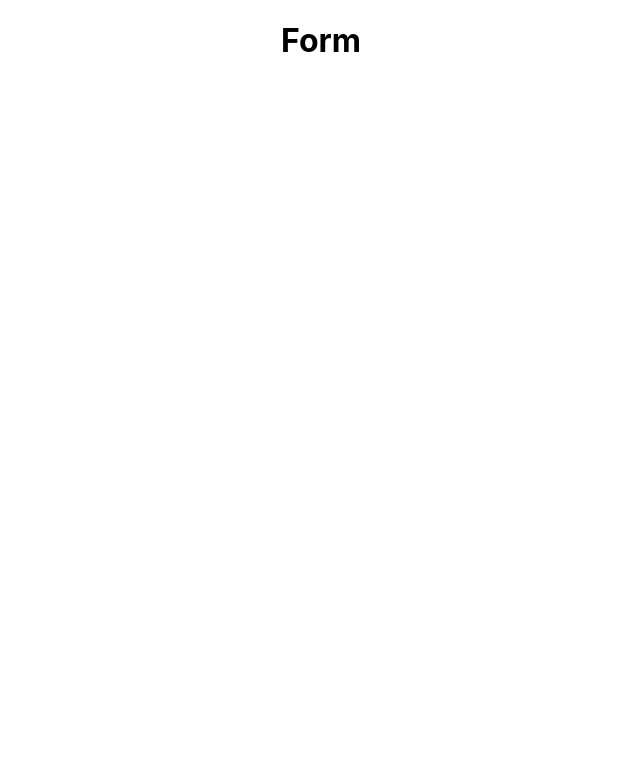
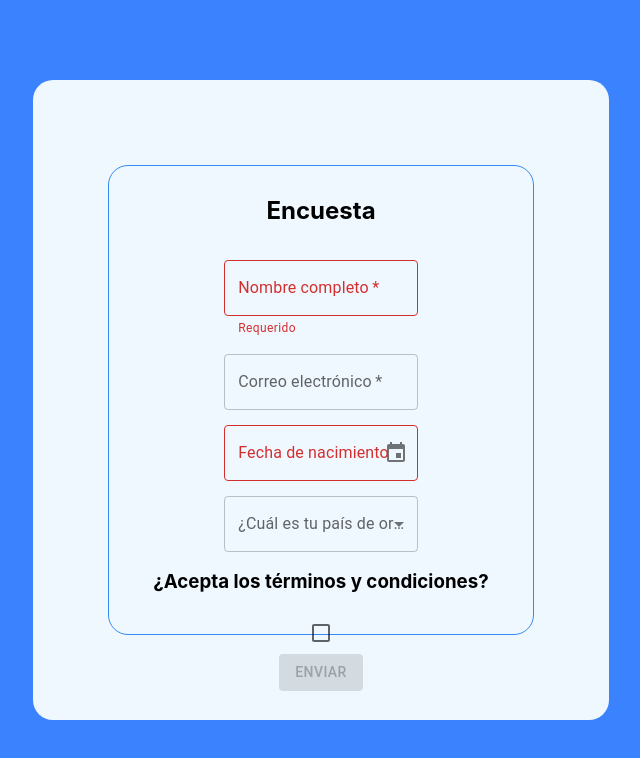
Before and after one commit to LautaroLesni/encuestas-app, a React (Create React App) app: page /encuesta in a window 1280 px wide. Shown: the top 758 px of the page, without its empty margins (319-959 px from the left). Built offline with nearby package versions, Linux system fonts and the light colour scheme.

Commit message:
add form and database connection

```diff
--- a/src/App.js
+++ b/src/App.js
@@ -2,6 +2,7 @@ import './App.css';
 import { Route, Routes } from "react-router-dom";
 import Home from './routes/Home';
 import Encuesta from './routes/Encuesta';
+import Resultados from './routes/Resultados';
 
 function App() {
   return (
@@ -9,6 +10,7 @@ function App() {
       <Routes>
         <Route path='/' element={<Home />}/>
         <Route path='/encuesta' element={<Encuesta />}/>
+        <Route path='/resultados' element={<Resultados />}/>
       </Routes>
     </div>
   );
--- /dev/null
+++ b/src/components/Encuestas.jsx
@@ -0,0 +1,40 @@
+import { QuerySnapshot } from "firebase/firestore";
+import React from "react";
+import { getEncuesta, onGetEncuesta } from "../firebase/firebase-config";
+import { useState, useEffect } from "react";
+
+
+const Encuestas = () =>{
+const [encuestas, setEncuestas] = useState(false)
+
+useEffect(()=>{
+    onGetEncuesta((querySnapshot)=>{
+        const array = []
+
+        querySnapshot.forEach((doc)=>{
+            let encuesta = doc.data()
+            encuesta.id = doc.id
+            array.push(encuesta)
+            console.log(encuesta)
+        })
+        setEncuestas(array)
+
+    })
+},[])
+
+    return (
+        <div>
+            {encuestas.length > 0 ?  encuestas?.map(encuesta => (
+                <div key={encuesta.id}>
+                    <h1>{encuesta.full_name}</h1>
+                    <h1>{encuesta.email}</h1>
+                    <h1>{encuesta.birth_date}</h1>
+                    <h1>{encuesta.country_of_origin}</h1>
+                    <h1>{encuesta.terms_and_conditions}</h1>
+                </div>
+            )) : !encuestas ? <h1>Loading...</h1> : <h1>No hay encuestas cargadas en la base de datos, para poder crearlas presiona este botón</h1>}
+        </div>
+    )
+}
+
+export default Encuestas
--- a/src/components/Form.jsx
+++ b/src/components/Form.jsx
@@ -1,12 +1,152 @@
 import React from "react";
 import db from '../db.json'
+import { useState } from "react";
+import TextField from '@mui/material/TextField';
+import Stack from '@mui/material/Stack';
+import { DesktopDatePicker } from '@mui/x-date-pickers/DesktopDatePicker';
+import Box from '@mui/material/Box';
+import InputLabel from '@mui/material/InputLabel';
+import MenuItem from '@mui/material/MenuItem';
+import FormControl from '@mui/material/FormControl';
+import Select from '@mui/material/Select';
+import Checkbox from '@mui/material/Checkbox';
+import Button from '@mui/material/Button';
+import { saveEncuesta } from "../firebase/firebase-config";
+import s from './Form.module.css'
 
 
-const Form = () =>{
-    console.log(db)
+const inputstyle = { marginTop: '15px', width: '48%' }
+
+
+const Form = () => {
+
+    const [input, setInput] = useState({
+        full_name: '',
+        email: '',
+        birth_date: '',
+        country_of_origin: '',
+        terms_and_conditions: false,
+    })
+
+    const handleChange = (e) => {
+        setInput({ ...input, [e.target.name]: `${e.target.value}` })
+    }
+    const handleCheck = (e) => {
+        setInput({ ...input, [e.target.name]: e.target.checked })
+    }
+    const handleSubmit = (e) => {
+        e.preventDefault();
+        saveEncuesta(input)
+        setInput({
+            full_name: '',
+            email: '',
+            birth_date: '',
+            country_of_origin: '',
+            terms_and_conditions: false,
+        })
+    }
+
     return (
-        <div>
-            <h1>Form</h1>
+        <div className={s.outterDIV}>
+            <div className={s.innerDIV}>
+                <div className={s.formDIV}>
+                    <h2>Encuesta</h2>
+                    {db.items?.map(form => {
+                        switch (form.type) {
+                            case 'text':
+                                return (
+                                    <div key={form.label}>
+                                        <TextField
+                                            error={true}
+                                            helperText={'Requerido'}
+                                            style={inputstyle}
+                                            required
+                                            id="outlined-required"
+                                            label={form.label}
+                                            name={form.name}
+                                            value={input.full_name}
+                                            onChange={handleChange}
+                                        />
+                                    </div>
+                                )
+                            case 'email':
+                                return (
+                                    <div key={form.label}>
+                                        <TextField
+                                            style={inputstyle}
+                                            required
+                                            id="outlined-required"
+                                            label={form.label}
+                                            name={form.name}
+                                            value={input.email}
+                                            onChange={handleChange}
+                                        />
+                                    </div>
+                                )
+                            case 'date':
+                                return (
+                                    <div key={form.label}>
+                                        <Stack spacing={0} />
+                                        <FormControl style={inputstyle}>
+                                            <DesktopDatePicker
+                                                helperText={'Requerido'}
+                                                label={form.label}
+                                                inputFormat="DD/MM/YYYY"
+                                                value={input.birth_date}
+                                                renderInput={(params) => <TextField {...params} />}
+                                                onChange={(newDate) => { setInput({ ...input, birth_date: newDate ? JSON.stringify(newDate._d).split('T', 1).join().slice(1).split('-').join('/') : '' }) }}
+                                            />
+                                        </FormControl>
+                                    </div>
+                                )
+                            case 'select':
+                                return (
+                                    <div key={form.label}>
+                                        <Box sx={{ minWidth: 120 }}>
+                                            <FormControl style={inputstyle}>
+                                                <InputLabel id="demo-simple-select-label">{form.label}</InputLabel>
+                                                <Select style={{ textAlign: 'left' }}
+                                                    labelId="demo-simple-select-label"
+                                                    id="demo-simple-select"
+                                                    value={input.country_of_origin}
+                                                    label={form.label}
+                                                    onChange={handleChange}
+                                                    name={form.name}
+                                                >
+                                                    {form.options?.map(option => (
+                                                        <MenuItem key={option.label} value={option.value}>{option.label}</MenuItem>
+                                                    ))}
+                                                </Select>
+                                            </FormControl>
+                                        </Box>
+                                    </div>
+                                )
+                            case 'checkbox':
+                                return (
+                                    <div key={form.label}>
+                                        <h3>{form.label}</h3>
+                                        <Checkbox
+                                            name="terms_and_conditions"
+                                            checked={input.terms_and_conditions}
+                                            onChange={handleCheck}
+                                            inputProps={{ 'aria-label': 'controlled' }}
+                                        />
+                                    </div>
+                                )
+                            case 'submit':
+                                return (
+                                    <div key={form.label}>
+                                        <Button onClick={handleSubmit} variant="contained" disabled={input.terms_and_conditions ? false : true}>{form.label}</Button>
+                                        <h2>{form.name}</h2>
+                                    </div>
+                                )
+                            default:
+                                return ''
+
+                        }
+                    })}
+                </div>
+            </div>
         </div>
     )
 }
--- /dev/null
+++ b/src/components/Form.module.css
@@ -0,0 +1,24 @@
+.outterDIV{
+    background-color: rgb(58, 130, 254);
+    width: 100%;
+    height: 100vh;
+    display:flex;
+    align-items: center;
+    justify-content: center;
+}
+.innerDIV{
+    display: flex;
+    align-items: center;
+    justify-content: center;
+    width: 45%;
+    height: 80%;
+    background-color: aliceblue;
+    border-radius: 20px;
+}
+.formDIV{
+    padding: 10px;
+    border: 1.5px solid rgb(51, 139, 239);
+    border-radius: 20px;
+    width: 70%;
+    height: 70%;
+}
--- a/src/firebase/firebase-config.js
+++ b/src/firebase/firebase-config.js
@@ -1,5 +1,4 @@
 // Import the functions you need from the SDKs you need
-import { getAnalytics } from "firebase/analytics";
 import { initializeApp } from "firebase/app";
 import {
   getFirestore,
@@ -12,6 +11,7 @@ import {
   where,
   setDoc,
   deleteDoc,
+  onSnapshot
 } from "firebase/firestore";
 import { getAuth } from "firebase/auth";
 import {
@@ -30,12 +30,31 @@ const firebaseConfig = {
   storageBucket: process.env.REACT_APP_STORAGE_BUCKET,
   messagingSenderId: process.env.REACT_APP_MESSAGING_SENDER_ID,
   appId: process.env.REACT_APP_APP_ID,
-  measurementId: process.env.REACT_APP_MEASUREMENT_ID
 };
 
 // Initialize Firebase
 export const app = initializeApp(firebaseConfig);
-export const auth = getAuth(app);
 export const db = getFirestore();
 export const storage = getStorage();
-const analytics = getAnalytics(app);
+
+export const saveEncuesta = ({full_name, email, birth_date, country_of_origin, terms_and_conditions}) =>{
+   addDoc(collection(db, 'encuesta'), {full_name, email, birth_date, country_of_origin, terms_and_conditions})
+}
+
+export const getEncuesta = async(callback) =>{
+  const encuestas = []
+  const querySnapshot = await getDocs(collection(db, 'encuesta'))
+
+  querySnapshot?.forEach(doc =>{
+    const encuesta = {...doc.data()}
+    encuestas.push(encuesta)
+  })
+  return encuestas
+
+}
+
+export const onGetEncuesta = async(callback) =>{
+
+ onSnapshot(collection(db,'encuesta'), callback)
+
+}
--- a/src/index.js
+++ b/src/index.js
@@ -3,14 +3,18 @@ import * as ReactDOMClient from 'react-dom/client';
 import './index.css';
 import App from './App';
 import { BrowserRouter as Router } from 'react-router-dom';
+import { LocalizationProvider } from '@mui/x-date-pickers/LocalizationProvider';
+import { AdapterMoment } from '@mui/x-date-pickers/AdapterMoment';
 
 const root = ReactDOMClient.createRoot(document.getElementById('root'));
 root.render(
+  <LocalizationProvider dateAdapter={AdapterMoment}>
   <Router>
   <React.StrictMode>
     <App />
   </React.StrictMode>
   </Router>
+  </LocalizationProvider>
 );
 
 // If you want to start measuring performance in your app, pass a function
--- /dev/null
+++ b/src/routes/Resultados.jsx
@@ -0,0 +1,12 @@
+import React from "react";
+import Encuestas from "../components/Encuestas";
+
+const Resultados = () =>{
+    return (
+        <div>
+            <Encuestas />
+        </div>
+    )
+}
+
+export default Resultados
```
Also changed, not shown: package.json (+6 -2 lines), 2 other files (tests, documents, lock files or other folders).
